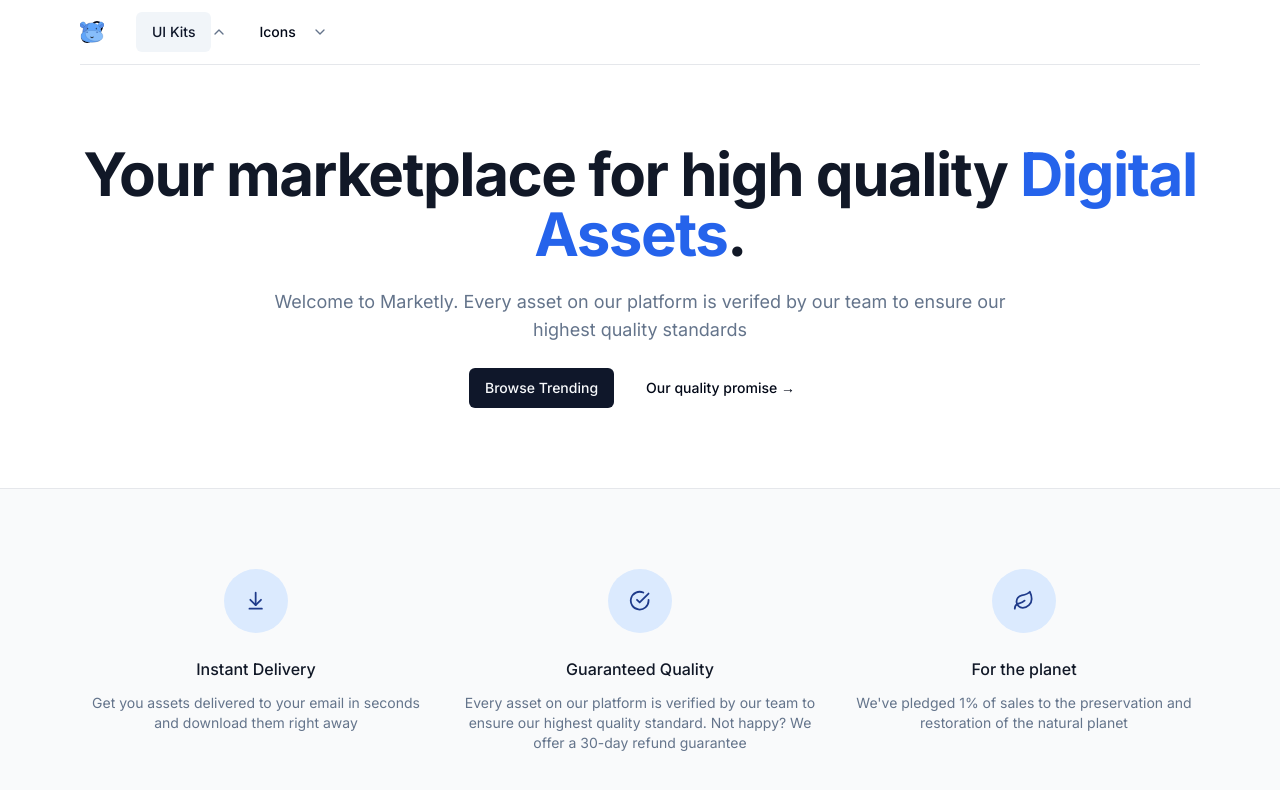
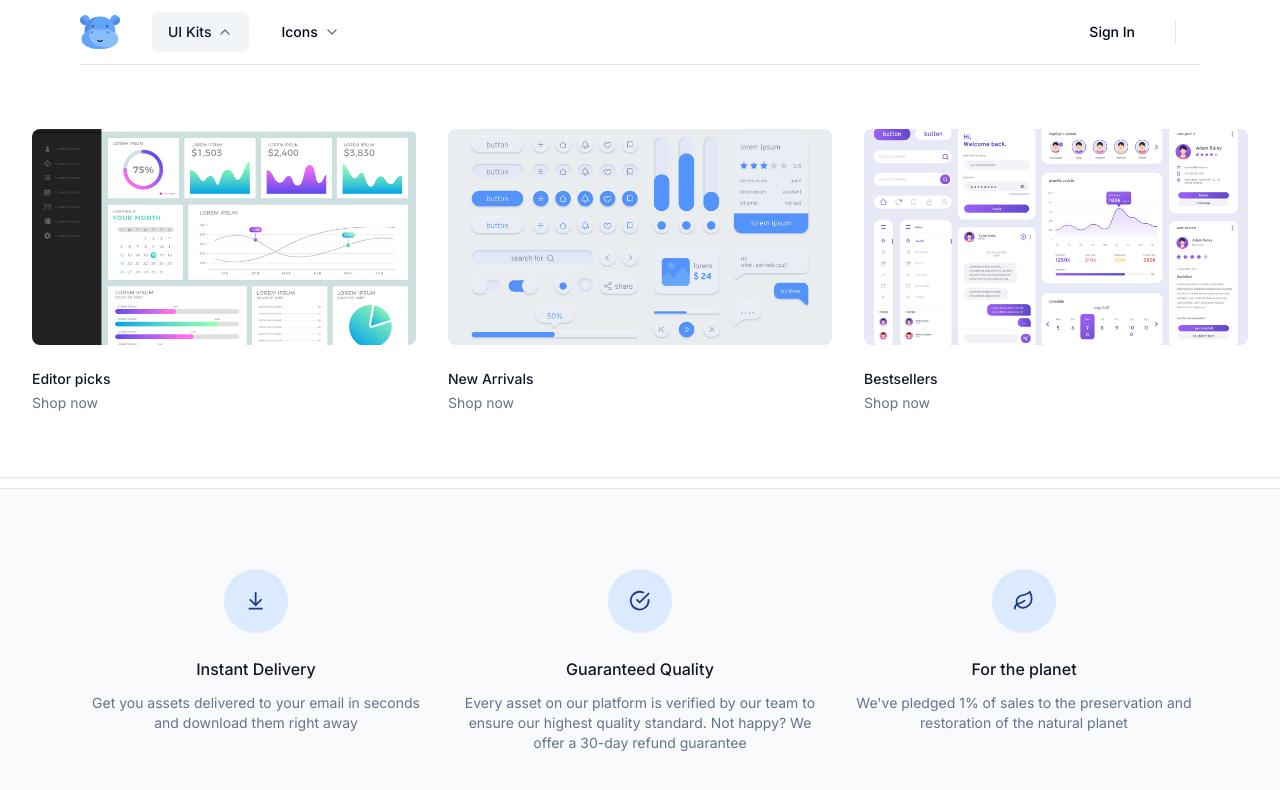
Before and after one commit to harisejaz2206/marketly, a Next.js app: page / in a window 1280 px wide. Both pictures are taken after a click on the button "UI Kits". Shown: the top 790 px of the page. Built offline with nearby package versions, Linux system fonts and the light colour scheme.

Commit message:
Working on mobile navbar

```diff
--- a/src/components/NavItem.tsx
+++ b/src/components/NavItem.tsx
@@ -4,6 +4,8 @@ import { PRODUCT_CATEGORIES } from "@/config";
 import { Button } from "./ui/button"
 import { ChevronDown } from "lucide-react";
 import { cn } from "@/lib/utils";
+import Image from "next/image";
+import Link from "next/link";
 
 type Category = typeof PRODUCT_CATEGORIES[number]
 interface NavItemProps {
@@ -22,9 +24,49 @@ const NavItem = ({ isAnyOpen, isOpen, handleOpen, category }: NavItemProps) => {
                     onClick={handleOpen}
                     variant={isOpen ? 'secondary' : 'ghost'}>
                     {category.label}
+                    <ChevronDown className={cn("h-4 w-4 transition-all text-muted-foreground", { " -rotate-180": isOpen, })} />
                 </Button>
-                <ChevronDown className={cn("h-4 w-4 transition-all text-muted-foreground", { " -rotate-180": isOpen, })}></ChevronDown>
             </div>
+
+            {isOpen ? (
+                <div className={cn(
+                    "absolute inset-x-0 top-full text-sm text-muted-foreground",
+                    {
+                        "animate-in fade-in-10 slide-in-from-top-4": !isAnyOpen
+                    }
+                )}>
+                    <div
+                        className="absolute inset-0 top-1/2 bg-white shadow"
+                        aria-hidden='true'
+                    />
+
+                    <div className="relative bg-white">
+                        <div className="mx-auto max-w-7xl px-8">
+                            <div className="grid grid-cols-4 gap-x-8 gap-y-10 py-16">
+                                <div className=" col-span-4 col-start-1 grid grid-cols-3 gap-x-8">
+                                    {category.featured.map((item) => (
+                                        <div key={item.name} className="group relative text-base sm:text-sm">
+                                            <div className="relative aspect-video overflow-hidden bg-gray-100 rounded-lg group-hover:opacity-75">
+                                                <Image
+                                                    src={item.imageSrc}
+                                                    alt="product category image"
+                                                    fill
+                                                    className=" object-cover object-center"
+                                                />
+                                            </div>
+                                            <Link href={item.href} className="mt-6 block font-medium text-gray-900">
+                                                {item.name}
+                                            </Link>
+                                            <p className="mt-1" aria-hidden='true'>Shop now</p>
+                                        </div>
+                                    ))}
+                                </div>
+                            </div>
+                        </div>
+                    </div>
+
+                </div>
+            ) : null}
         </div>
     )
 }
--- a/src/components/NavItems.tsx
+++ b/src/components/NavItems.tsx
@@ -1,16 +1,36 @@
 "use client"
 
 import { PRODUCT_CATEGORIES } from "@/config";
-import { useState } from "react"
+import { useEffect, useRef, useState } from "react"
 import NavItem from "./NavItem";
+import { useOnClickOutside } from "@/hooks/use-onclick-outside.hook";
 
 const NavItems = () => {
     const [activeIndex, setActiveIndex] = useState<null | number>(null);
 
-    const isAnyOpen = activeIndex !== null;
+    useEffect(() => {
+        const handler = (e: KeyboardEvent) => {
+            if (e.key === "Escape") {
+                setActiveIndex(null);
+            }
+        }
+
+        document.addEventListener("keydown", handler);
+
+        return () => {
+            document.removeEventListener("keydown", handler);
+        }
+    }, [])
+
+    let isAnyOpen = activeIndex !== null;
+    const navRef = useRef<HTMLDivElement | null>(null);
+
+    useOnClickOutside(navRef, () => {
+        setActiveIndex(null)
+    })
 
     return (
-        <div className="flex gap-4 h-full">
+        <div className="flex gap-4 h-full" ref={navRef}>
             {PRODUCT_CATEGORIES.map((category, i) => {
 
                 const handleOpen = () => {
--- a/src/components/Navbar.tsx
+++ b/src/components/Navbar.tsx
@@ -1,9 +1,13 @@
-import { Link } from "lucide-react"
 import MaxWidthWrapper from "./MaxWidthWrapper"
 import { Icons } from "./Icons"
 import NavItems from "./NavItems"
+import { buttonVariants } from "./ui/button"
+import Link from "next/link"
 
 export const Navbar = () => {
+
+    const user = null;
+
     return (
         <div className="bg-white sticky z-50 top-0 inset-x-0 h-16">
             <header className="relative bg-white">
@@ -19,10 +23,28 @@ export const Navbar = () => {
                             <div className=" hidden z-50 lg:ml-8 lg:block lg:self-stretch">
                                 <NavItems />
                             </div>
+
+                            <div className="ml-auto flex items-center">
+                                <div className="hidden lg:flex lg-flex-1 lg:items-center lg:justify-end lg:space-x-6">
+                                    {user ? null : (
+                                        <Link
+                                            href='/sign-in'
+                                            className={buttonVariants({
+                                                variant: "ghost",
+                                            })}>
+                                            Sign In
+                                        </Link>
+                                    )}
+
+                                    {user ? null : <span className="h-6 w-px bg-gray-200" aria-hidden='true' />}
+
+                                    {user ? <p></p> : <Link href='sign-in'></Link>}
+                                </div>
+                            </div>
                         </div>
                     </div>
                 </MaxWidthWrapper>
             </header>
-        </div>
+        </div >
     )
 }
--- /dev/null
+++ b/src/hooks/use-onclick-outside.hook.ts
@@ -0,0 +1,35 @@
+import { RefObject, useEffect } from "react";
+
+type Event = MouseEvent | TouchEvent;
+
+/**
+ * Custom hook to detect clicks outside of a specified DOM element.
+ *
+ * @template T - The type of the DOM element to be used as a reference.
+ * @param {RefObject<T>} ref - The reference to the DOM element.
+ * @param {(event: Event) => void} handler - The function to be called when a click outside the element is detected.
+ * @returns {void}
+ */
+export const useOnClickOutside = <T extends HTMLElement = HTMLElement>(
+  ref: RefObject<T>,
+  handler: (event: Event) => void
+) => {
+  useEffect(() => {
+    const listener = (event: Event) => {
+      const el = ref?.current;
+      if (!el || el.contains((event?.target as Node) || null)) {
+        return;
+      }
+
+      handler(event); // Call the handler only if the click is outside of the element passed.
+    };
+
+    document.addEventListener("mousedown", listener);
+    document.addEventListener("touchstart", listener);
+
+    return () => {
+      document.removeEventListener("mousedown", listener);
+      document.removeEventListener("touchstart", listener);
+    };
+  }, [ref, handler]); // Reload only if ref or handler changes
+};
```
Also changed, not shown: src/lib/utils.ts (+7 -0 lines).
